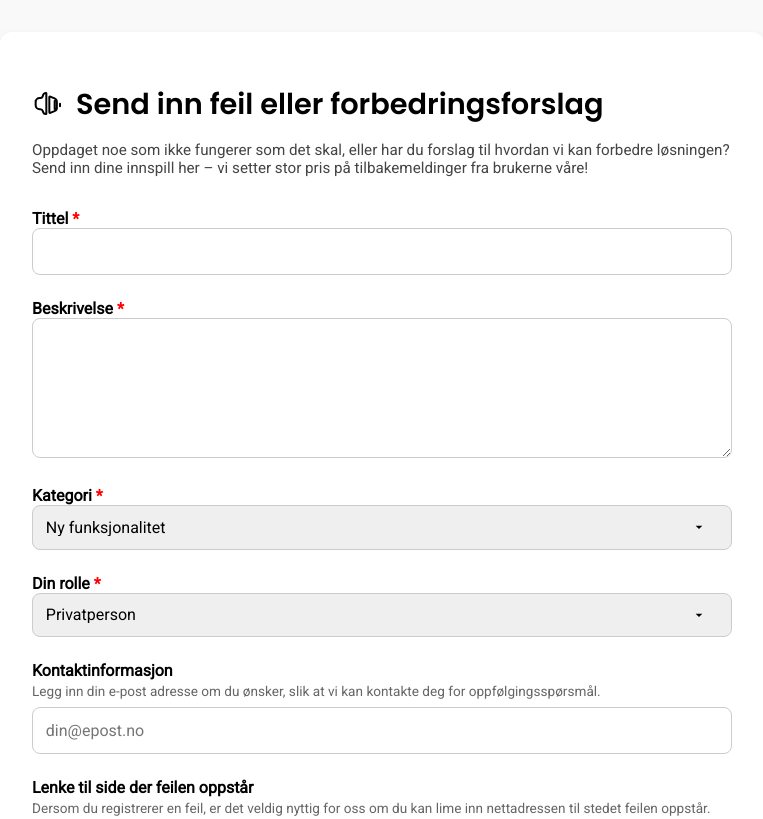
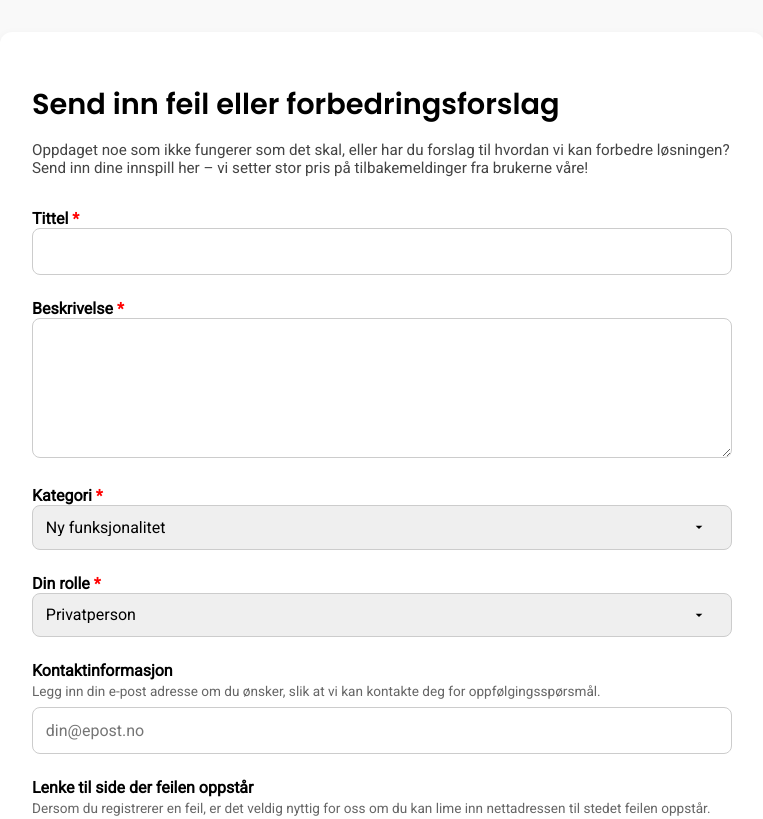
Before and after one commit to PorticoEstate/aktiv-kommune-skjema, a website: page index.html in a window 1280 px wide. Shown: the top 819 px of the page, without its empty margins (258-1021 px from the left). Drawn offline with Linux system fonts and the light colour scheme.

Commit message:
Update index.html
tatt bort ikon

```diff
--- a/index.html
+++ b/index.html
@@ -123,12 +123,6 @@
 <body>
   <div class="container">
     <h1>
- <svg xmlns="http://www.w3.org/2000/svg" width="24" height="24" fill="none" viewBox="0 0 24 24" aria-hidden="true">
-  <path stroke="black" stroke-width="1.5" stroke-linecap="round" stroke-linejoin="round"
-    d="M2.75 8.75v3.5a3 3 0 0 0 3 3h.5a2 2 0 0 1 1.87 1.35l.24.74a2 2 0 0 0 1.9 1.41h.24a.25.25 0 0 0 .25-.25V3.25a.25.25 0 0 0-.25-.25h-.24a2 2 0 0 0-1.9 1.41l-.24.74A2 2 0 0 1 6.25 6.75h-.5a3 3 0 0 0-3 3Z" />
-  <path stroke="black" stroke-width="1.5" stroke-linecap="round" stroke-linejoin="round"
-    d="M17 9v6M21 11v2M13 6.5v11a.5.5 0 0 0 .697.46l3.166-1.357A3 3 0 0 0 18.636 13.5V9.78a3 3 0 0 0-1.773-2.742L13.697 5.68A.5.5 0 0 0 13 6.14Z" />
-</svg>
       Send inn feil eller forbedringsforslag
     </h1>
 
```
